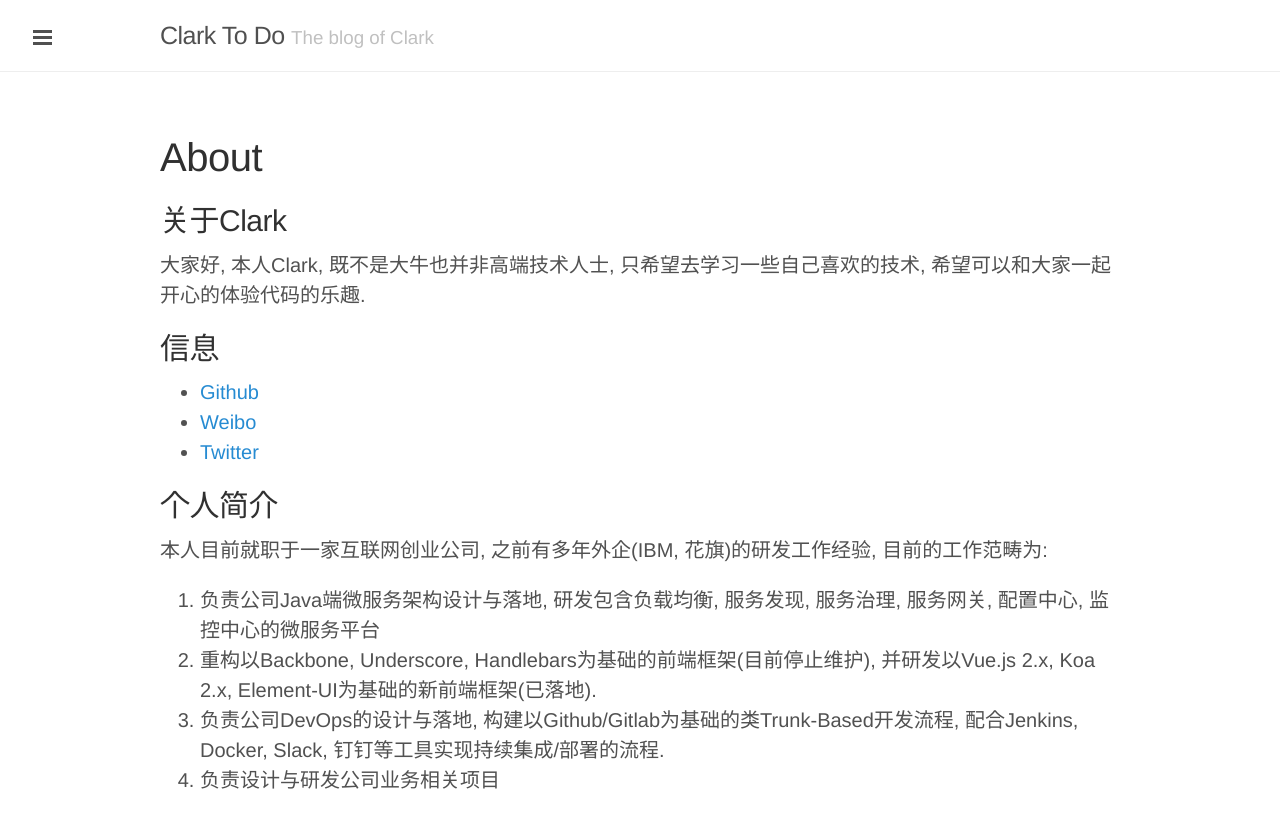
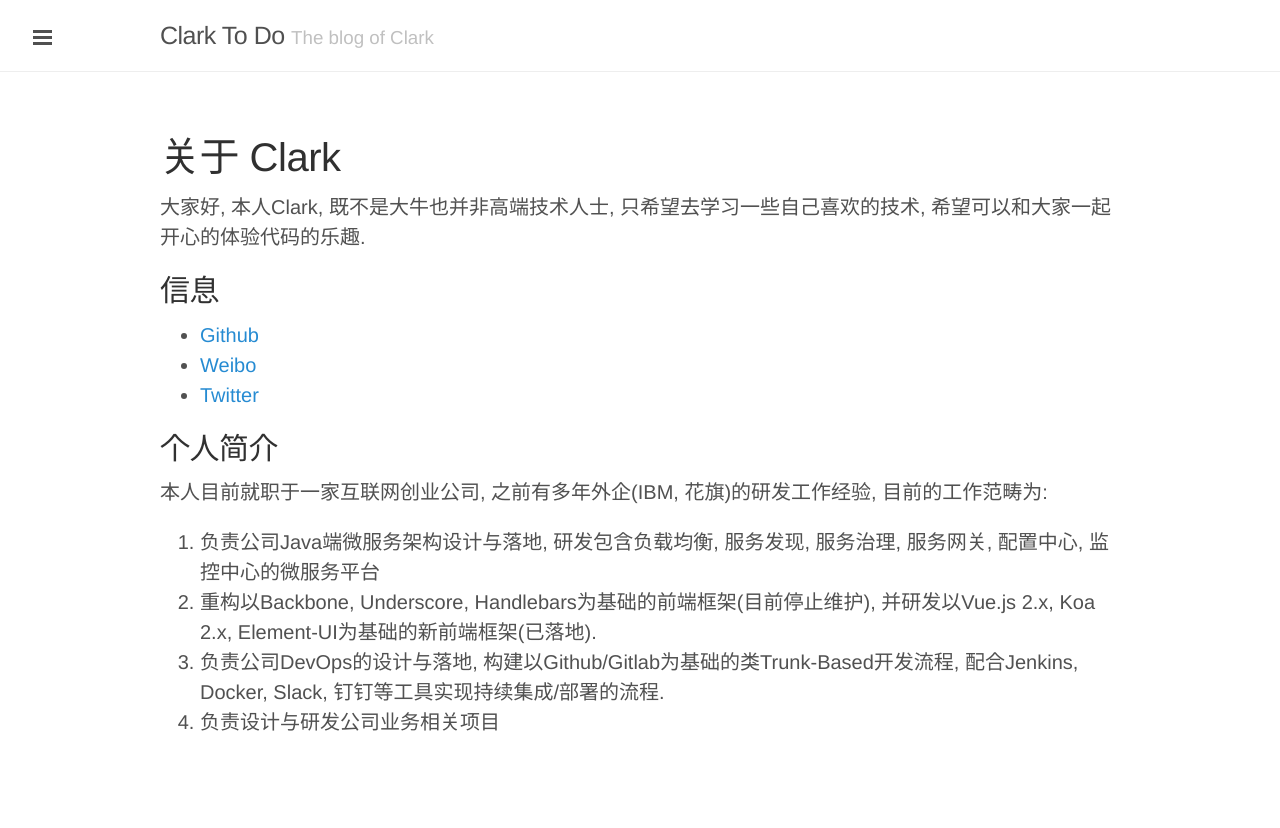
Before and after one commit to clarkdo/clarkdo.github.com, a Jekyll site: the page built from about.md, in a window 1280 px wide. Shown: the top 828 px of the page. Built offline with Jekyll 4.4.1, drawn with Linux system fonts in a browser that asks for light colours; Markdown is read by kramdown in place of the engine named in the settings.

Commit message:
refactor introduce title

```diff
--- a/about.md
+++ b/about.md
@@ -1,8 +1,8 @@
 ---
 layout: page
-title: About
+title: 关于 Clark
 ---
-## 关于Clark
+
 大家好, 本人Clark, 既不是大牛也并非高端技术人士, 只希望去学习一些自己喜欢的技术, 希望可以和大家一起开心的体验代码的乐趣.
 
 ## 信息
```
